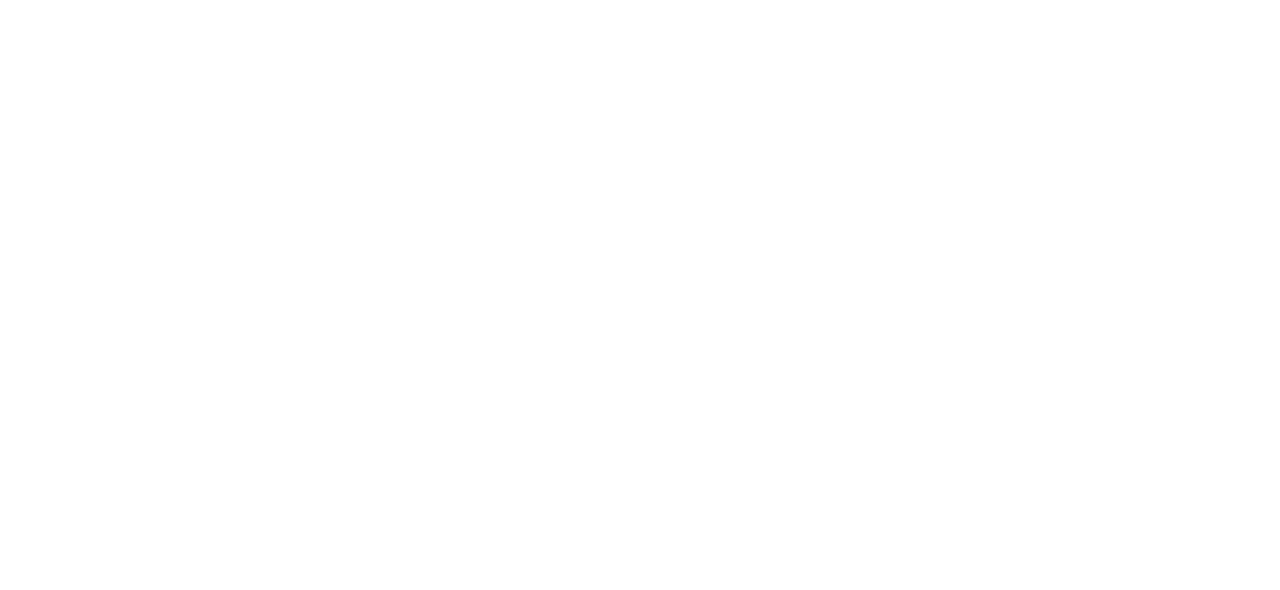
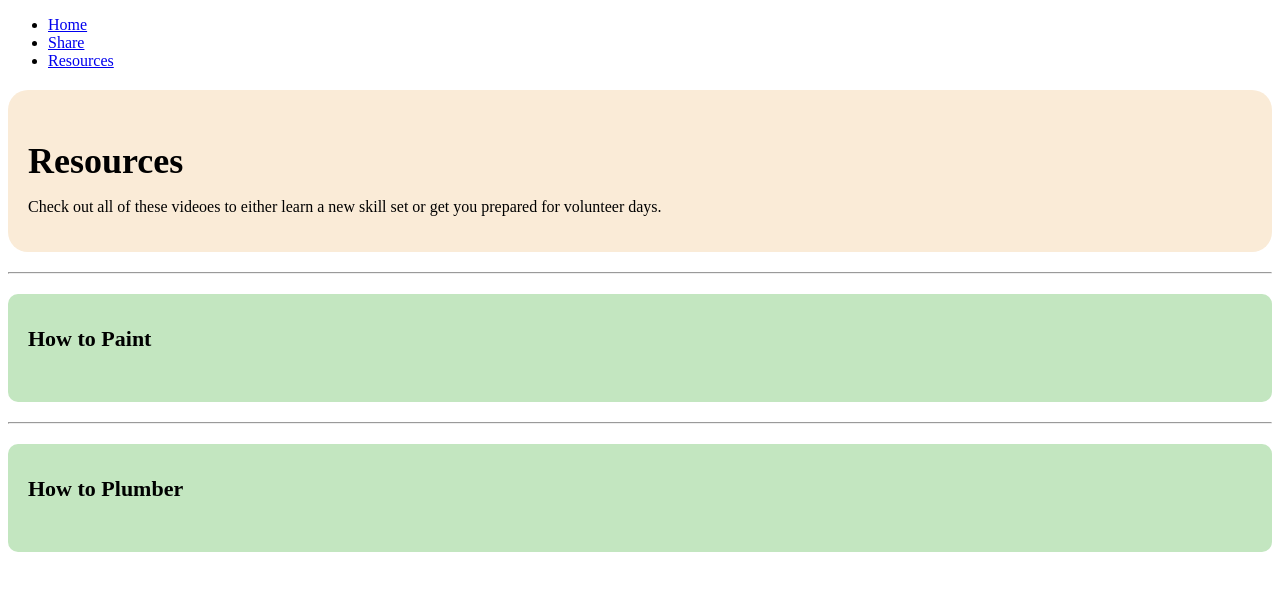
Before and after one commit to cfgchicago23/Team-7, a React (Create React App) app in the folder frontend/: page /resources in a window 1280 px wide. Before the commit this address had no page. Shown: the top 590 px of the page. Built offline with nearby package versions, Linux system fonts and the light colour scheme.

Commit message:
Moved and update resource_page files, added route to resource page

```diff
--- a/frontend/src/Layout.js
+++ b/frontend/src/Layout.js
@@ -11,6 +11,9 @@
           <li>
             <Link to="/share">Share</Link>
           </li>
+          <li>
+            <Link to="/resources">Resources</Link>
+          </li>
         </ul>
       </nav>
 
--- a/frontend/src/index.js
+++ b/frontend/src/index.js
@@ -3,6 +3,7 @@
 import Layout from "./Layout";
 import Home from "./App";
 import Share from "./Share";
+import Resources from "./pages/resource_page";
 
 export default function App() {
   return (
@@ -11,6 +12,7 @@
         <Route path="/" element={<Layout />}>
           <Route index element={<Home />} />
           <Route path="share" element={<Share />} />
+          <Route path="/resources" element={<Resources />} />
 
         </Route>
       </Routes>
--- a/frontend/src/ResourcesPage.js
+++ b/frontend/src/pages/resource_page.js
@@ -1,7 +1,7 @@
-import "./ResourcesPage.css";
+import "./resource_page.css";
 import YouTube from 'react-youtube';
 
-function ResourcesPage() {
+function Resources() {
     const opts = {
         height: '260',
         width: '450',
@@ -46,4 +46,4 @@
   );
 }
 
-export default ResourcesPage;
+export default Resources;
```
Also changed, not shown: frontend/src/pages/resource_page.css (renamed from frontend/src/ResourcesPage.css).
